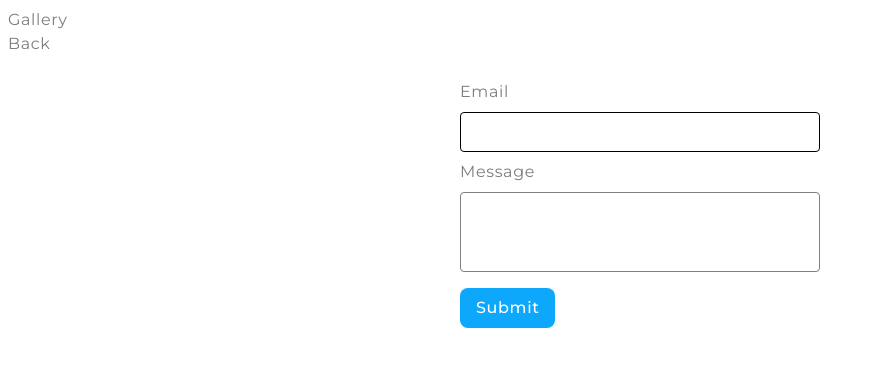
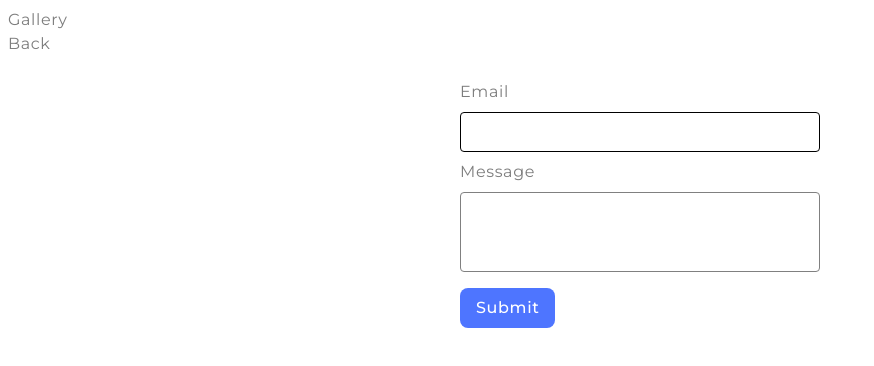
Before and after one commit to IIROFESSOR-X/goit-js-hw-09, a website built with Vite: page src/2-form.html in a window 1280 px wide. Shown: the whole page, without its empty margins (0-874 px from the left). Built offline with nearby package versions, Linux system fonts and the light colour scheme.

Commit message:
commit-3

```diff
--- a/src/css/2-form.css
+++ b/src/css/2-form.css
@@ -62,12 +62,12 @@ button[type='submit'] {
   border: transparent;
   border-radius: 8px;
   outline: transparent;
-  background: #0da8fc;
+  background: #4e75ff;
 
   transition: background-color 250ms ease-out;
 }
 
 button[type='submit']:hover,
 button[type='submit']:focus {
-  background-color: #d03b8d;
+  background-color: #6c8cff;
 }
```
